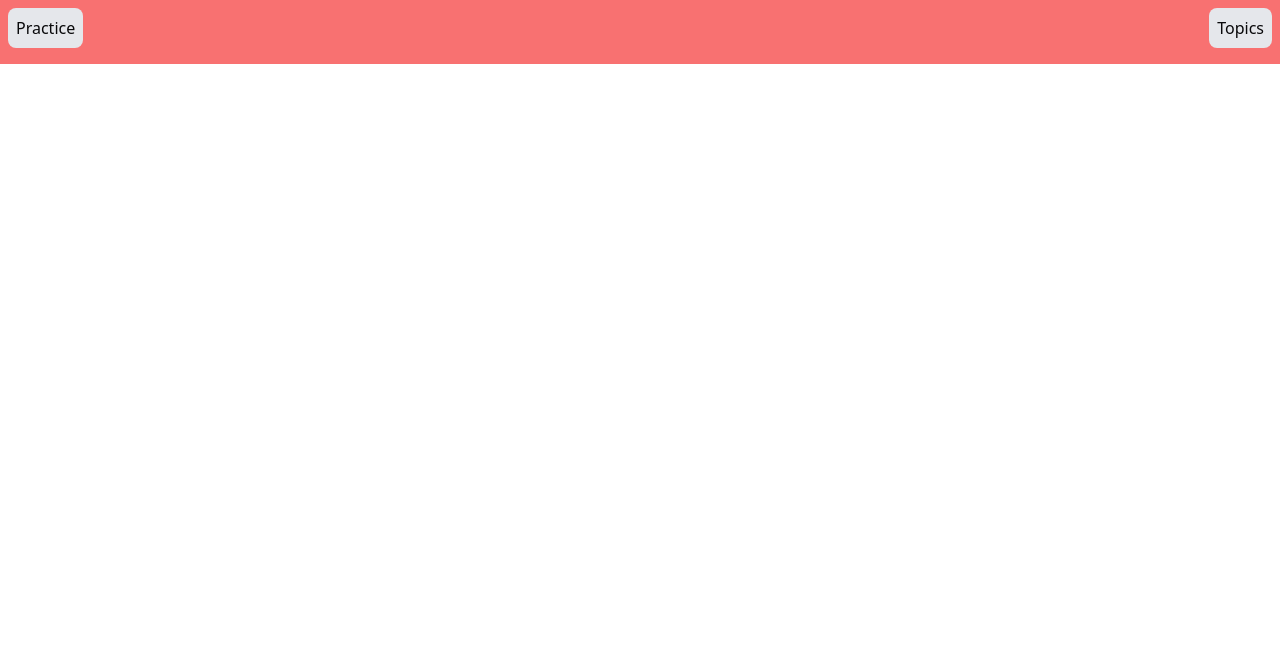
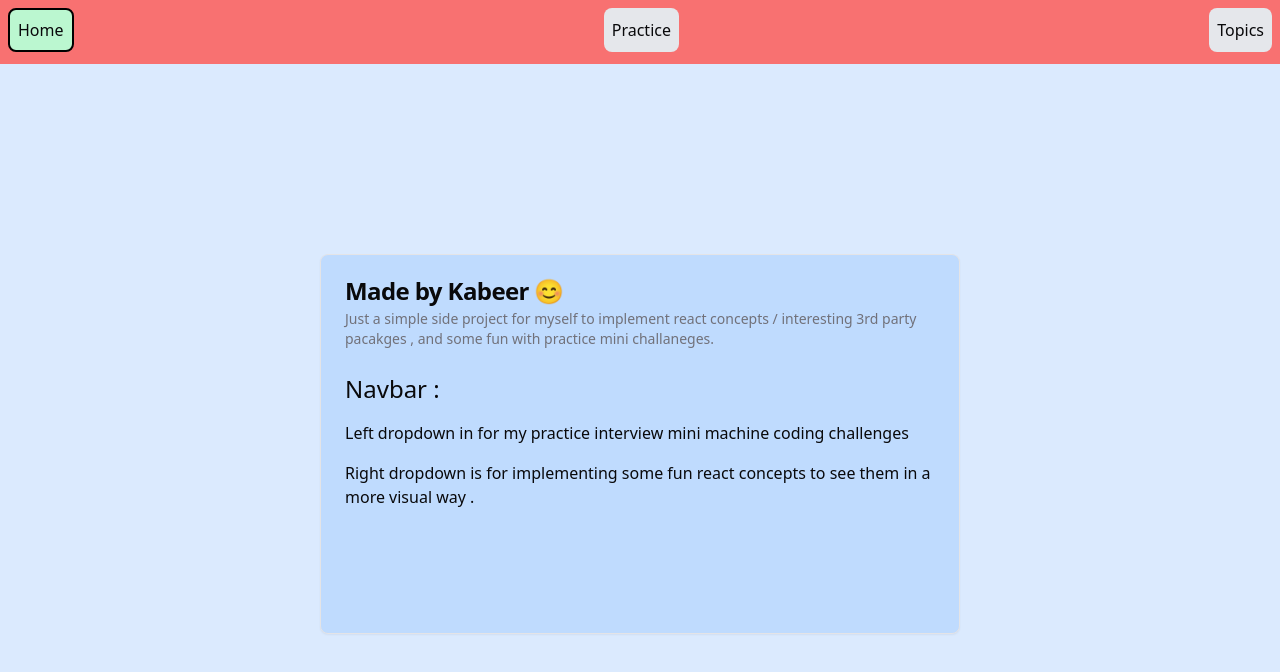
Before and after one commit to kabeerx9/react-examples, a React (Vite) app: page / in a window 1280 px wide. Shown: the top 672 px of the page. Built offline with nearby package versions, Linux system fonts and the light colour scheme.

Commit message:
Home page and readme

```diff
--- a/index.html
+++ b/index.html
@@ -3,9 +3,9 @@
 
 <head>
   <meta charset="UTF-8" />
-  <link rel="icon" type="image/svg+xml" href="/vite.svg" />
-  <meta name="viewport" content="width=device-width, initial-scale=1.0" />
-  <title>React Examples</title>
+  <link rel="icon" type="image/svg+xml" href="/public/react-explorer.webp" />
+  <meta name=" viewport" content="width=device-width, initial-scale=1.0" />
+  <title>React Explorer</title>
 </head>
 
 <body>
--- a/src/App.tsx
+++ b/src/App.tsx
@@ -1,9 +1,38 @@
-import Practice7 from './interview-challenge/Practice6';
+import {
+  Card,
+  CardContent,
+  CardDescription,
+  CardFooter,
+  CardHeader,
+  CardTitle,
+} from '@/components/ui/card';
 
 const App = () => {
   return (
-    <div className="h-screen w-screen">
-      <Practice7 />
+    <div className="h-full w-full bg-blue-100 flex justify-center items-center">
+      <Card className="bg-blue-200 h-1/2 w-1/2 ">
+        <CardHeader>
+          <CardTitle>Made by Kabeer 😊</CardTitle>
+          <CardDescription>
+            Just a simple side project for myself to implement react concepts /
+            interesting 3rd party pacakges , and some fun with practice mini
+            challaneges.
+          </CardDescription>
+        </CardHeader>
+        <CardContent>
+          <div className="flex flex-col gap-4">
+            <span className="text-semibold text-2xl">Navbar : </span>
+            <span>
+              Left dropdown in for my practice interview mini machine coding
+              challenges
+            </span>
+            <span>
+              Right dropdown is for implementing some fun react concepts to see
+              them in a more visual way .
+            </span>
+          </div>
+        </CardContent>
+      </Card>
     </div>
   );
 };
--- a/src/components/Navbar.tsx
+++ b/src/components/Navbar.tsx
@@ -40,6 +40,12 @@ const Navbar = () => {
   return (
     <nav className="w-full p-2 h-16 bg-red-400">
       <div className="flex justify-between">
+        <div
+          className="border-2 border-black p-2 rounded-lg bg-green-200 cursor-pointer"
+          onClick={() => navigate('/')}
+        >
+          Home
+        </div>
         <DropdownMenu>
           <DropdownMenuTrigger className="bg-gray-200 p-2 rounded-lg">
             {t('practice')}
--- a/src/routes/Router.tsx
+++ b/src/routes/Router.tsx
@@ -1,3 +1,4 @@
+import App from '@/App';
 import Home from '@/Home';
 import FormBuilder from '@/interview-challenge/form-builder/FormBuilder';
 import InfiniteScroll from '@/interview-challenge/InfiniteScroll';
@@ -19,6 +20,10 @@ export const router = createBrowserRouter([
     path: '/',
     element: <Home />,
     children: [
+      {
+        path: '/',
+        element: <App />,
+      },
       {
         path: '/practice1',
         element: <Practice1 />,
```
Also changed, not shown: public/react-explorer.webp (added), 1 other file (tests, documents, lock files or other folders).
